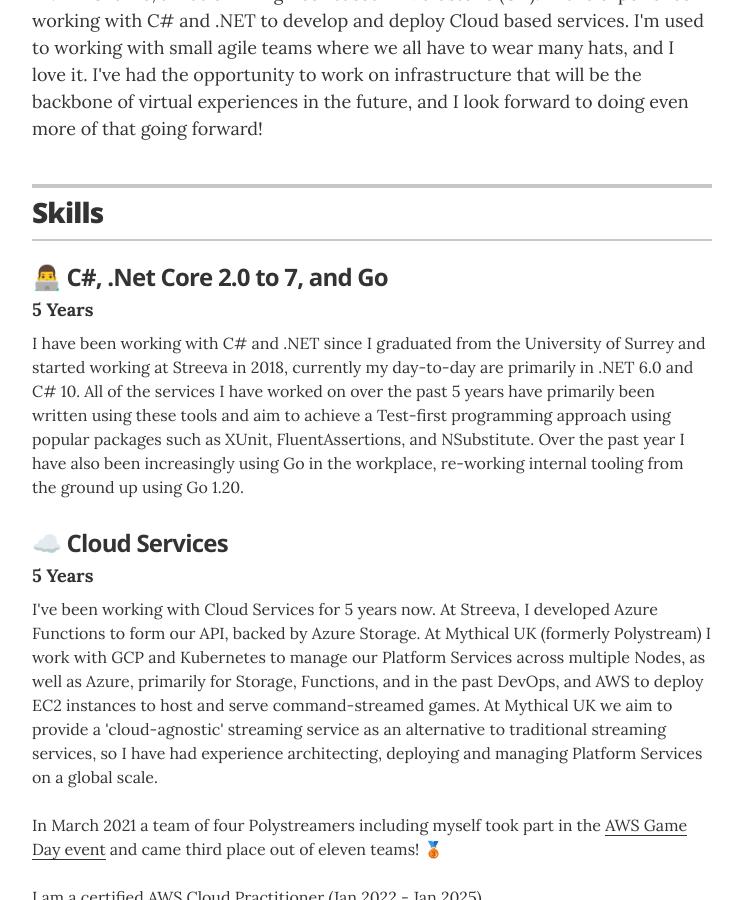
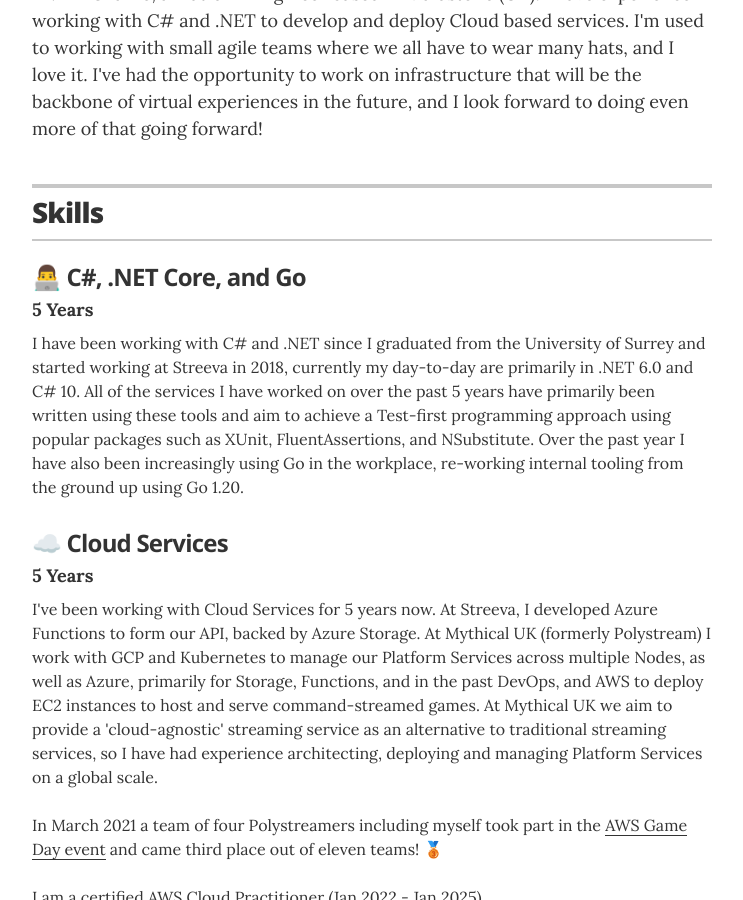
Before and after one commit to 8BitSensei/8BitSensei.github.io, a Jekyll site: the page built from index.html, in a window 1280 px wide and 900 px high, scrolled down 346 px. Shown: the whole window, without its empty margins (268-1011 px from the left). Built offline with Jekyll 4.4.1, drawn with Linux system fonts in a browser that asks for light colours.

Commit message:
shorten title

```diff
--- a/_data/skills.yml
+++ b/_data/skills.yml
@@ -1,5 +1,5 @@
 # Lines starting with '#' in yml files are commented and will not affect data
-- skill: 👨‍💻 C#, .Net Core 2.0 to 7, and Go
+- skill: 👨‍💻 C#, .NET Core, and Go
   duration: 5 Years
   description: I have been working with C# and .NET since I graduated from the University of Surrey and started working at Streeva in 2018, currently my day-to-day are primarily in .NET 6.0 and C# 10. All of the services I have worked on over the past 5 years have primarily been written using these tools and aim to achieve a Test-first programming approach using popular packages such as XUnit, FluentAssertions, and NSubstitute. Over the past year I have also been increasingly using Go in the workplace, re-working internal tooling from the ground up using Go 1.20.
 
```
